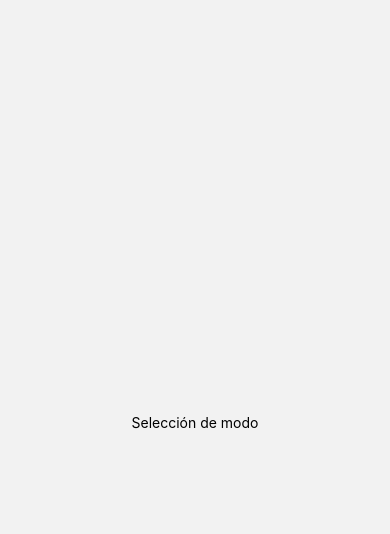
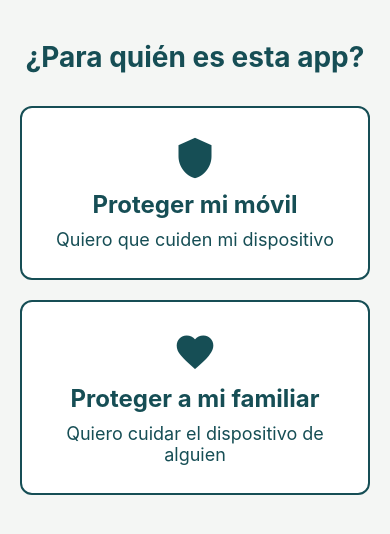
Before and after one commit to MariaIsaDurango/Avizor, a React Native app in the folder mobile/: screen /ModeSelection in a window 390 px wide. Shown: the top 534 px of the page. Built offline with nearby package versions, Linux system fonts and the light colour scheme.

Commit message:
feat(mobile): add onboarding flow with mode selection and senior consent AND fix(mobile): improve accesibility on button and Alert Card

```diff
--- a/mobile/App.tsx
+++ b/mobile/App.tsx
@@ -1,12 +1,27 @@
+import { useEffect, useState } from 'react';
 import { NavigationContainer } from '@react-navigation/native';
 import { StatusBar } from 'expo-status-bar';
+import * as SecureStore from 'expo-secure-store';
 import RootNavigator from './src/navigation/RootNavigator';
+import { STORAGE_KEYS } from './src/constants/storage';
+
+type SavedMode = 'senior' | 'tutor' | null;
 
 export default function App() {
+  const [initialMode, setInitialMode] = useState<SavedMode | undefined>(undefined);
+
+  useEffect(() => {
+    SecureStore.getItemAsync(STORAGE_KEYS.USER_MODE).then((value) => {
+      setInitialMode((value as SavedMode) ?? null);
+    });
+  }, []);
+
+  if (initialMode === undefined) return null;
+
   return (
     <NavigationContainer>
       <StatusBar style="auto" />
-      <RootNavigator />
+      <RootNavigator initialMode={initialMode} />
     </NavigationContainer>
   );
 }
--- a/mobile/app.json
+++ b/mobile/app.json
@@ -28,6 +28,9 @@
     "web": {
       "favicon": "./assets/favicon.png"
     },
-    "scheme": "avizor"
+    "scheme": "avizor",
+    "plugins": [
+      "expo-secure-store"
+    ]
   }
 }
--- a/mobile/package.json
+++ b/mobile/package.json
@@ -7,6 +7,7 @@
     "@react-navigation/native": "^7.5.1",
     "@react-navigation/native-stack": "^7.21.0",
     "expo": "~58.0.23",
+    "expo-secure-store": "~58.0.2",
     "expo-status-bar": "~58.0.4",
     "react": "19.3.0",
     "react-native": "0.88.1",
--- a/mobile/src/components/Button.tsx
+++ b/mobile/src/components/Button.tsx
@@ -42,6 +42,7 @@ export default function Button({
       disabled={disabled}
       accessibilityRole="button"
       accessibilityLabel={label}
+      accessibilityState={{ disabled }}
       style={({ pressed }) => [
         styles.base,
         variant === 'primary' && styles.primary,
--- /dev/null
+++ b/mobile/src/constants/storage.ts
@@ -0,0 +1,3 @@
+export const STORAGE_KEYS = {
+  USER_MODE: 'user_mode',
+} as const;
--- a/mobile/src/navigation/RootNavigator.tsx
+++ b/mobile/src/navigation/RootNavigator.tsx
@@ -1,6 +1,8 @@
 import { createNativeStackNavigator } from '@react-navigation/native-stack';
 import { RootStackParamList } from './types';
+import WelcomeScreen from '../screens/onboarding/WelcomeScreen';
 import ModeSelectionScreen from '../screens/onboarding/ModeSelectionScreen';
+import SeniorConsentScreen from '../screens/onboarding/SeniorConsentScreen';
 import TutorLoginScreen from '../screens/auth/TutorLoginScreen';
 import TutorRegisterScreen from '../screens/auth/TutorRegisterScreen';
 import TutorPairingScreen from '../screens/tutor/PairingScreen';
@@ -8,30 +10,32 @@ import TutorDashboardScreen from '../screens/tutor/DashboardScreen';
 import AlertDetailScreen from '../screens/tutor/AlertDetailScreen';
 import SeniorHomeScreen from '../screens/senior/HomeScreen';
 
+type SavedMode = 'senior' | 'tutor' | null;
+
+interface RootNavigatorProps {
+  initialMode: SavedMode;
+}
+
 const Stack = createNativeStackNavigator<RootStackParamList>();
 
-export default function RootNavigator() {
+function getInitialRoute(mode: SavedMode): keyof RootStackParamList {
+  if (mode === 'senior') return 'SeniorHome';
+  if (mode === 'tutor') return 'TutorLogin';
+  return 'Welcome';
+}
+
+export default function RootNavigator({ initialMode }: RootNavigatorProps) {
   return (
-    <Stack.Navigator initialRouteName="ModeSelection">
-      <Stack.Screen
-        name="ModeSelection"
-        component={ModeSelectionScreen}
-        options={{ headerShown: false }}
-      />
+    <Stack.Navigator initialRouteName={getInitialRoute(initialMode)}>
+      <Stack.Screen name="Welcome" component={WelcomeScreen} options={{ headerShown: false }} />
+      <Stack.Screen name="ModeSelection" component={ModeSelectionScreen} options={{ headerShown: false }} />
+      <Stack.Screen name="SeniorConsent" component={SeniorConsentScreen} options={{ title: 'Antes de continuar' }} />
       <Stack.Screen name="TutorLogin" component={TutorLoginScreen} />
       <Stack.Screen name="TutorRegister" component={TutorRegisterScreen} />
       <Stack.Screen name="TutorPairing" component={TutorPairingScreen} />
-      <Stack.Screen
-        name="TutorDashboard"
-        component={TutorDashboardScreen}
-        options={{ headerShown: false }}
-      />
+      <Stack.Screen name="TutorDashboard" component={TutorDashboardScreen} options={{ headerShown: false }} />
       <Stack.Screen name="AlertDetail" component={AlertDetailScreen} />
-      <Stack.Screen
-        name="SeniorHome"
-        component={SeniorHomeScreen}
-        options={{ headerShown: false }}
-      />
+      <Stack.Screen name="SeniorHome" component={SeniorHomeScreen} options={{ headerShown: false }} />
     </Stack.Navigator>
   );
 }
--- a/mobile/src/navigation/types.ts
+++ b/mobile/src/navigation/types.ts
@@ -1,5 +1,7 @@
 export type RootStackParamList = {
+  Welcome: undefined;
   ModeSelection: undefined;
+  SeniorConsent: undefined;
   TutorLogin: undefined;
   TutorRegister: undefined;
   TutorPairing: undefined;
--- a/mobile/src/screens/onboarding/ModeSelectionScreen.tsx
+++ b/mobile/src/screens/onboarding/ModeSelectionScreen.tsx
@@ -1,17 +1,80 @@
-import { View, Text, StyleSheet } from 'react-native';
+import { View, Text, Pressable, StyleSheet } from 'react-native';
+import { NativeStackScreenProps } from '@react-navigation/native-stack';
+import { MaterialIcons } from '@expo/vector-icons';
+import { RootStackParamList } from '../../navigation/types';
+import Screen from '../../components/Screen';
+import { colors } from '../../constants/colors';
+import { fontSize, fontWeight } from '../../constants/typography';
 
-export default function ModeSelectionScreen() {
+type Props = NativeStackScreenProps<RootStackParamList, 'ModeSelection'>;
+
+export default function ModeSelectionScreen({ navigation }: Props) {
   return (
-    <View style={styles.container}>
-      <Text>Selección de modo</Text>
-    </View>
+    <Screen style={styles.screen}>
+      <Text style={styles.title}>¿Para quién es esta app?</Text>
+      <View style={styles.options}>
+        <Pressable
+          style={({ pressed }) => [styles.card, pressed && styles.cardPressed]}
+          onPress={() => navigation.navigate('SeniorConsent')}
+          accessibilityRole="button"
+          accessibilityLabel="Proteger mi móvil, modo Sénior"
+        >
+          <MaterialIcons name="shield" size={44} color={colors.primary} />
+          <Text style={styles.cardTitle}>Proteger mi móvil</Text>
+          <Text style={styles.cardSubtitle}>Quiero que cuiden mi dispositivo</Text>
+        </Pressable>
+
+        <Pressable
+          style={({ pressed }) => [styles.card, pressed && styles.cardPressed]}
+          onPress={() => navigation.navigate('TutorLogin')}
+          accessibilityRole="button"
+          accessibilityLabel="Proteger a mi familiar, modo Tutor"
+        >
+          <MaterialIcons name="favorite" size={44} color={colors.primary} />
+          <Text style={styles.cardTitle}>Proteger a mi familiar</Text>
+          <Text style={styles.cardSubtitle}>Quiero cuidar el dispositivo de alguien</Text>
+        </Pressable>
+      </View>
+    </Screen>
   );
 }
 
 const styles = StyleSheet.create({
-  container: {
-    flex: 1,
+  screen: {
+    paddingTop: 40,
+  },
+  title: {
+    fontSize: fontSize.heading,
+    fontWeight: fontWeight.bold,
+    color: colors.primary,
+    marginBottom: 32,
+    textAlign: 'center',
+  },
+  options: {
+    gap: 20,
+  },
+  card: {
+    backgroundColor: colors.white,
+    borderRadius: 12,
+    borderWidth: 2,
+    borderColor: colors.primary,
+    padding: 28,
     alignItems: 'center',
-    justifyContent: 'center',
+    gap: 10,
+  },
+  cardPressed: {
+    opacity: 0.75,
+  },
+  cardTitle: {
+    fontSize: fontSize.button,
+    fontWeight: fontWeight.bold,
+    color: colors.primary,
+    textAlign: 'center',
+  },
+  cardSubtitle: {
+    fontSize: fontSize.body,
+    fontWeight: fontWeight.regular,
+    color: colors.primary,
+    textAlign: 'center',
   },
 });
--- /dev/null
+++ b/mobile/src/screens/onboarding/SeniorConsentScreen.tsx
@@ -0,0 +1,52 @@
+import { View, Text, StyleSheet } from 'react-native';
+import { NativeStackScreenProps } from '@react-navigation/native-stack';
+import * as SecureStore from 'expo-secure-store';
+import { RootStackParamList } from '../../navigation/types';
+import Screen from '../../components/Screen';
+import Button from '../../components/Button';
+import { STORAGE_KEYS } from '../../constants/storage';
+import { colors } from '../../constants/colors';
+import { fontSize, fontWeight } from '../../constants/typography';
+
+type Props = NativeStackScreenProps<RootStackParamList, 'SeniorConsent'>;
+
+export default function SeniorConsentScreen({ navigation }: Props) {
+  async function handleAccept() {
+    await SecureStore.setItemAsync(STORAGE_KEYS.USER_MODE, 'senior');
+    navigation.reset({ index: 0, routes: [{ name: 'SeniorHome' }] });
+  }
+
+  return (
+    <Screen scrollable>
+      <View style={styles.body}>
+        <Text style={styles.paragraph}>
+          Avizor revisará los mensajes y llamadas que recibas para detectar posibles estafas.
+        </Text>
+        <Text style={styles.paragraph}>
+          Nunca leerá el contenido de tus conversaciones personales ni guardará información tuya.
+        </Text>
+        <Text style={styles.paragraph}>
+          Si detecta algo sospechoso, avisará a tu familiar de confianza.
+        </Text>
+      </View>
+      <Button
+        label="Acepto que protejas mi móvil"
+        variant="action"
+        onPress={handleAccept}
+      />
+    </Screen>
+  );
+}
+
+const styles = StyleSheet.create({
+  body: {
+    gap: 20,
+    marginBottom: 40,
+  },
+  paragraph: {
+    fontSize: fontSize.body,
+    fontWeight: fontWeight.regular,
+    color: colors.primary,
+    lineHeight: fontSize.body * 1.6,
+  },
+});
--- /dev/null
+++ b/mobile/src/screens/onboarding/WelcomeScreen.tsx
@@ -0,0 +1,48 @@
+import { View, Text, StyleSheet } from 'react-native';
+import { NativeStackScreenProps } from '@react-navigation/native-stack';
+import { RootStackParamList } from '../../navigation/types';
+import Screen from '../../components/Screen';
+import BigText from '../../components/BigText';
+import Button from '../../components/Button';
+import { colors } from '../../constants/colors';
+import { fontSize, fontWeight } from '../../constants/typography';
+
+type Props = NativeStackScreenProps<RootStackParamList, 'Welcome'>;
+
+export default function WelcomeScreen({ navigation }: Props) {
+  return (
+    <Screen style={styles.screen}>
+      <View style={styles.hero}>
+        <BigText style={styles.logo}>Avizor</BigText>
+        <Text style={styles.tagline}>Protección digital para quien quieres</Text>
+      </View>
+      <Button
+        label="Comenzar"
+        onPress={() => navigation.navigate('ModeSelection')}
+      />
+    </Screen>
+  );
+}
+
+const styles = StyleSheet.create({
+  screen: {
+    justifyContent: 'space-between',
+    paddingBottom: 40,
+  },
+  hero: {
+    flex: 1,
+    alignItems: 'center',
+    justifyContent: 'center',
+    gap: 16,
+  },
+  logo: {
+    fontSize: 56,
+    color: colors.primary,
+  },
+  tagline: {
+    fontSize: fontSize.body,
+    fontWeight: fontWeight.regular,
+    color: colors.primary,
+    textAlign: 'center',
+  },
+});
```
Also changed, not shown: mobile/src/components/AlertCard.tsx (+7 -1 lines), 1 other file (tests, documents, lock files or other folders).
